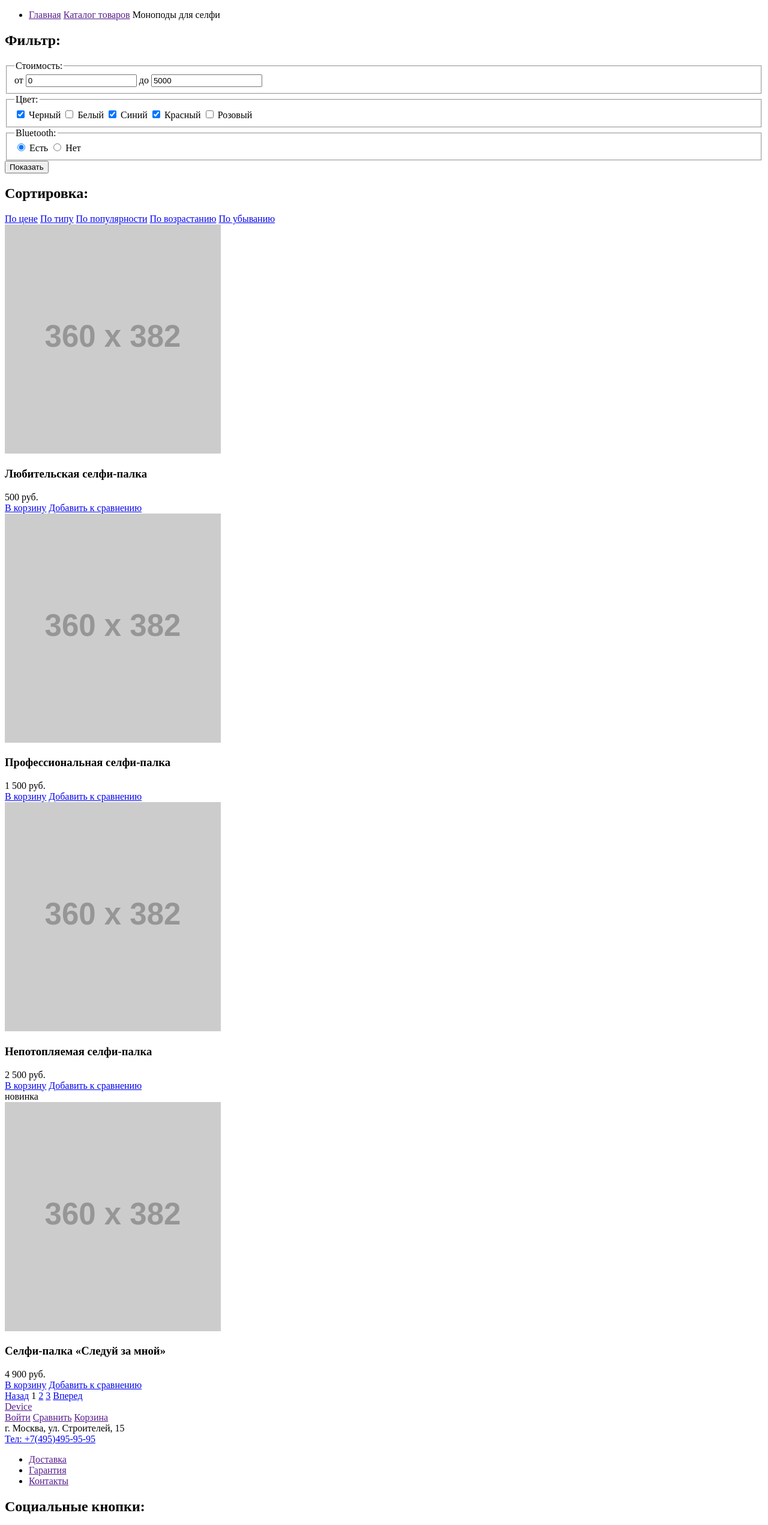
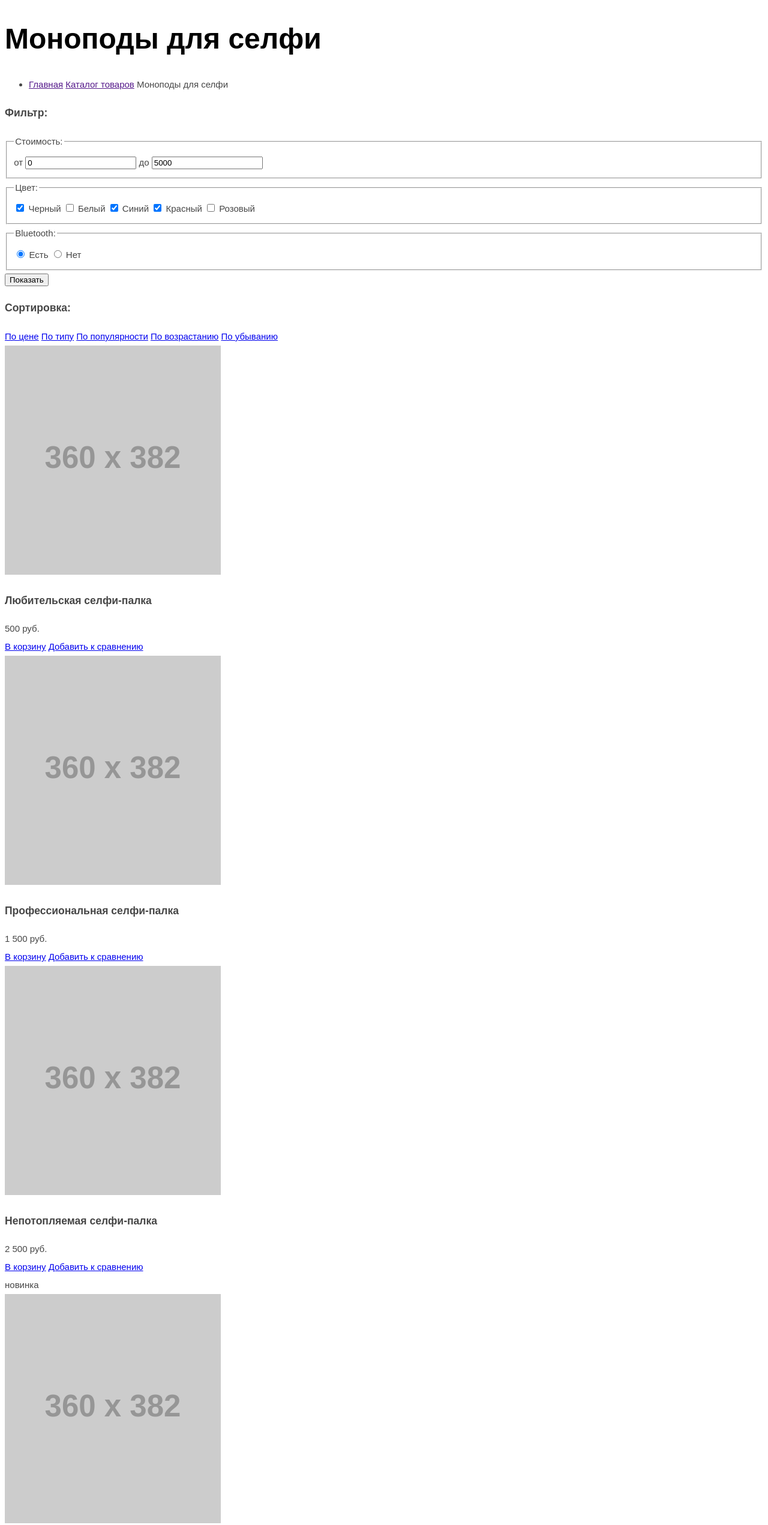
Before and after one commit to dawinn/273215-device, a plain HTML site: page catalog.html in a window 1280 px wide. Shown: the part 199-2741 px from the top of the page at 60% size. Drawn offline with Linux system fonts and the light colour scheme; placeholder pictures from the web are drawn by us.

Commit message:
Add fonts styles, style.css connection to *.html, add h* class

```diff
--- a/catalog.html
+++ b/catalog.html
@@ -3,6 +3,7 @@
   <head>
     <meta charset="utf-8">
     <title>HTML Academy: Девайс - Каталог - Моноподы для селфи</title>
+    <link href="css/style.css" rel="stylesheet">
   </head>
   <body>
     <header class="main-header">
@@ -33,7 +34,7 @@
       </nav>
     </header>
     <main>
-      <h1>Моноподы для селфи</h1>
+      <h1 class="page-caption">Моноподы для селфи</h1>
       <nav class="breadscrumb">
         <ul>
           <li>
@@ -44,7 +45,7 @@
         </ul>
       </nav>
       <aside class="widget-left">
-        <h2>Фильтр:</h2>
+        <h3>Фильтр:</h3>
         <form class="filter-form" action="https://echo.htmlacademy.ru" method="get">
           <fieldset class="fieldset-block">
             <legend class="fieldset-caption">
@@ -84,7 +85,7 @@
       </aside>
       <div class="content">
         <div class="sort">
-          <h2>Сортировка:</h2>
+          <h3>Сортировка:</h3>
           <a class="current" href="#">По цене</a>
           <a href="#">По типу</a>
           <a href="#">По популярности</a>
@@ -149,12 +150,15 @@
     </main>
   </body>
   <footer class="main-footer">
+    <div class="row-top">
       <a class="logo-footer" href="">Device</a>
       <nav class="add-menu">
         <a class="login link" href="">Войти</a>
         <a class="compare link" href="">Сравнить</a>
         <a class="cart link" href="">Корзина</a>
       </nav>
+    </div>
+    <div class="row-middle">
       <div class="contact-address">
         г. Москва, ул. Строителей, 15
       </div>
@@ -174,12 +178,15 @@
           </li>
         </ul>
       </nav>
+    </div>
+    <div class="row-bottom">
       <section class="social-block">
-      <h2>Социальные кнопки:</h2>
+        <h2 class="section-title hidden">Социальные кнопки:</h2>
         <a class="fb social-btn" href="">Facebook</a>
         <a class="in social-btn" href="">Instagram</a>
         <a class="tw social-btn" href="">Twitter</a>
       </section>
       <a class="designed" href="https://htmlacademy.ru">htmlacademy.ru</a>
+    </div>
   </footer>
 </html>
--- a/css/style.css
+++ b/css/style.css
@@ -1,3 +1,22 @@
 body {
+  font-size: 15px;
+  line-height: 30px;
+  font-family: "OpenSans", "Arial", sans-serif;
+  color: #464646;
+}
 
+.page-caption {
+  font-size: 48px;
+  line-height: 1.2;
+  font-family: "Gilroy", "Arial", sans-serif;
+  font-weight: bold;
+  color: #000;
 }
+
+.section-title {
+  font-size: 47px;
+  line-height: 1.2;
+  font-family: "Gilroy", "Arial", sans-serif;
+  font-weight: bold;
+  color: #000;
+}
```
Also changed, not shown: index.html (+14 -8 lines). Lines whose indentation alone changed are shown as unchanged.
